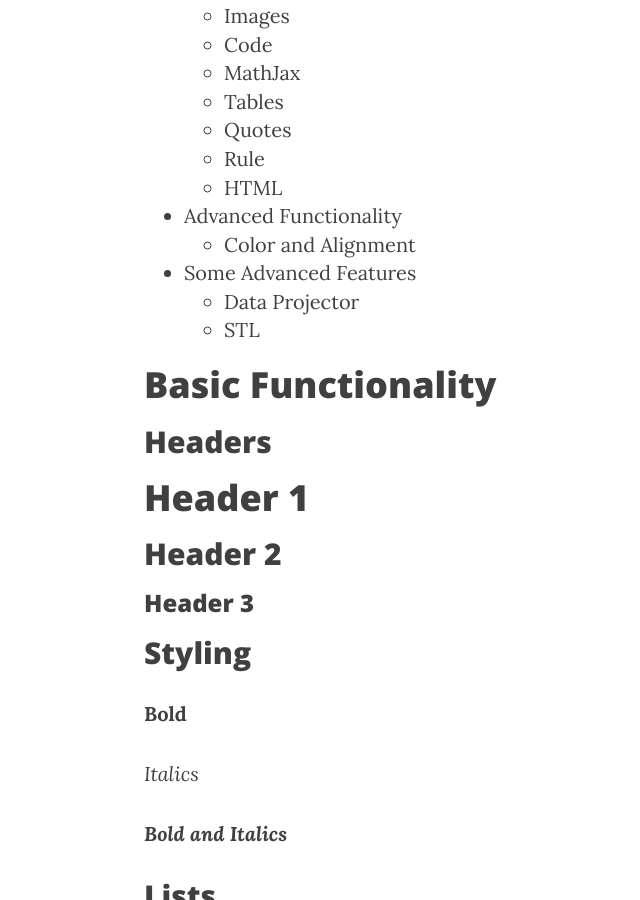
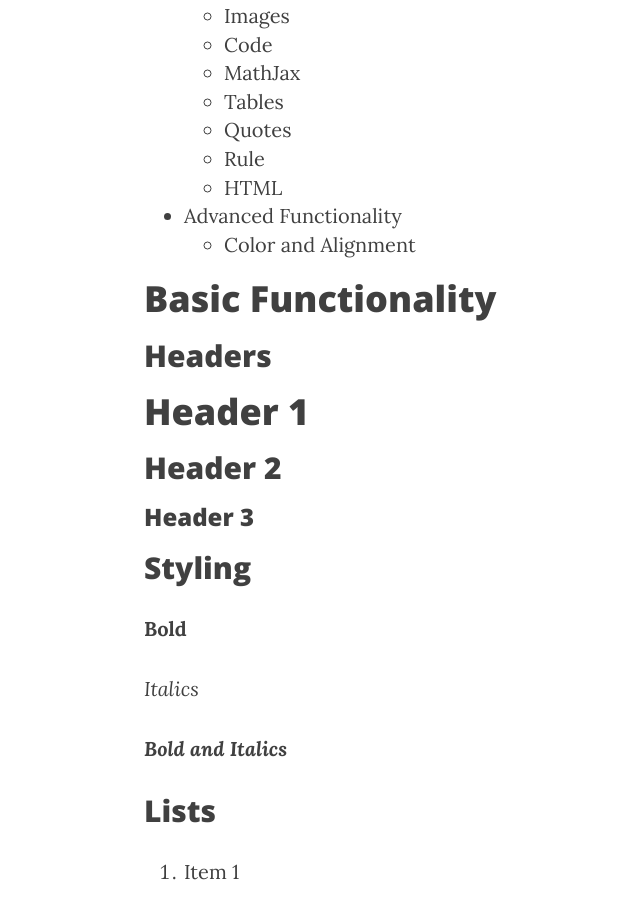
Before and after one commit to shrinidhit/HFID-website, a Jekyll site: the page built from _posts/2016-04-19-New-Post.markdown, in a window 1280 px wide and 900 px high, scrolled down 580 px. Shown: the whole window, without its empty margins (121-761 px from the left). Built offline with Jekyll 4.4.1, drawn with Linux system fonts in a browser that asks for light colours; nearby versions of some CDN libraries; formulas are drawn with MathJax 3; a script that is not in the unit is left out; comment, search, counter and statistics services are not loaded; some of the changed text lies outside the part shown.

Commit message:
removed advanced functionality, which may have been causing errors

```diff
--- a/_posts/2016-04-19-New-Post.markdown
+++ b/_posts/2016-04-19-New-Post.markdown
@@ -104,13 +104,3 @@ Head over to the [documentation page](http://projectpages.github.io/ppguide/) fo
 <p align="center">This text is centered.</p>
 
 <p style="color:red">This is a red text with <span style="color:blue">blue</span> and <span style="color:green">green</span> inline text.</p>
-
-# Some Advanced Features
-
-## Data Projector
-
-<embed src="/project-pages/2016/05/02/New-Projector/" height="500px" width="100%">
-
-## STL
-
-<div align="center"><script src="https://embed.github.com/view/3d/projectpages/project-pages/gh-pages/stl/test.stl"></script></div>
```
